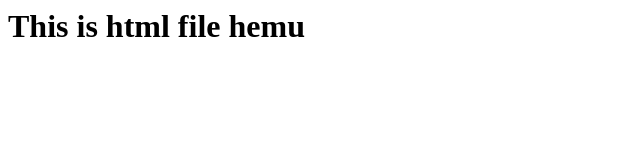
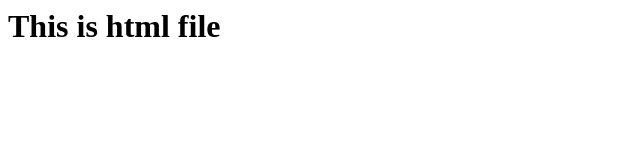
Before and after one commit to hemanthkhn/netflix-clone, a plain HTML site: page index.html in a window 1280 px wide. Shown: the whole page, without its empty margins (0-640 px from the left). Drawn offline with Linux system fonts and the light colour scheme.

Commit message:
added index.html

```diff
--- a/index.html
+++ b/index.html
@@ -1 +1 @@
-<h1>This is html file hemu</h1>
+<h1>This is html file</h1>
```
